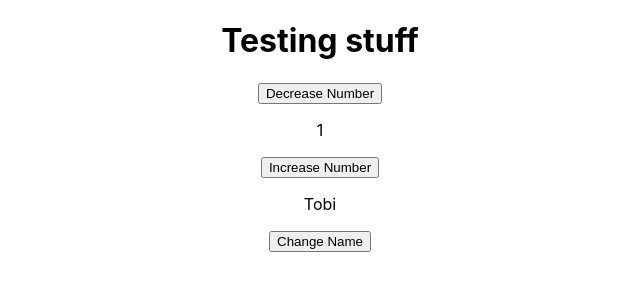
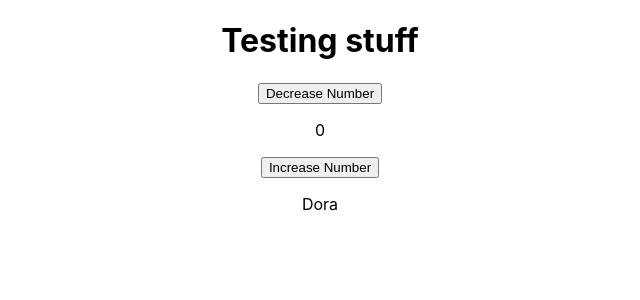
Before and after one commit to todiez/react-app-for-testing, a React (Create React App) app: page / in a window 1280 px wide. Shown: the top 300 px of the page, without its empty margins (320-960 px from the left). Built offline with nearby package versions, Linux system fonts and the light colour scheme.

Commit message:
name change while changing number implemented

```diff
--- a/src/App.js
+++ b/src/App.js
@@ -24,11 +24,14 @@ function App() {
     //useState is a hook which rerenders the component on every state change
     // -->> changing the state inside use effect results in an infinite loop
     console.log("use effect ran");
-    setCounter(counter + 1);
+    //setCounter(counter + 1);
+
+    if (name === "Tobi") setName("Dora");
+    else setName("Tobi");
 
     // adding a dependency array ensures that it is just run the first time after the initial render
     //further, adding values to the array ensures rendering again only if the added values changes
-  }, [name]);
+  }, [counter]);
 
   return (
     <div className="App">
@@ -39,7 +42,6 @@ function App() {
       <p></p>
       <p></p>
       <p>{name}</p>
-      <button onClick={() => setName("Dora")}>Change Name</button>
     </div>
   );
 }
```
